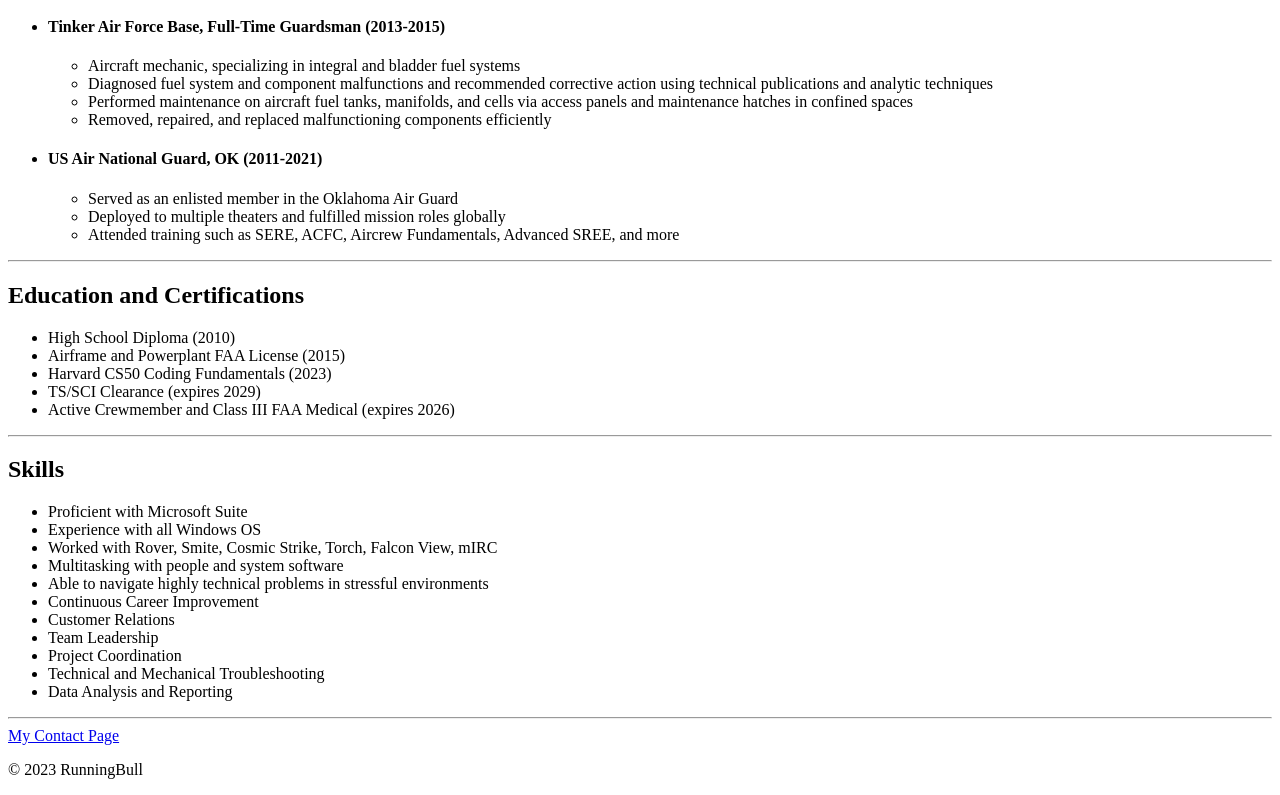
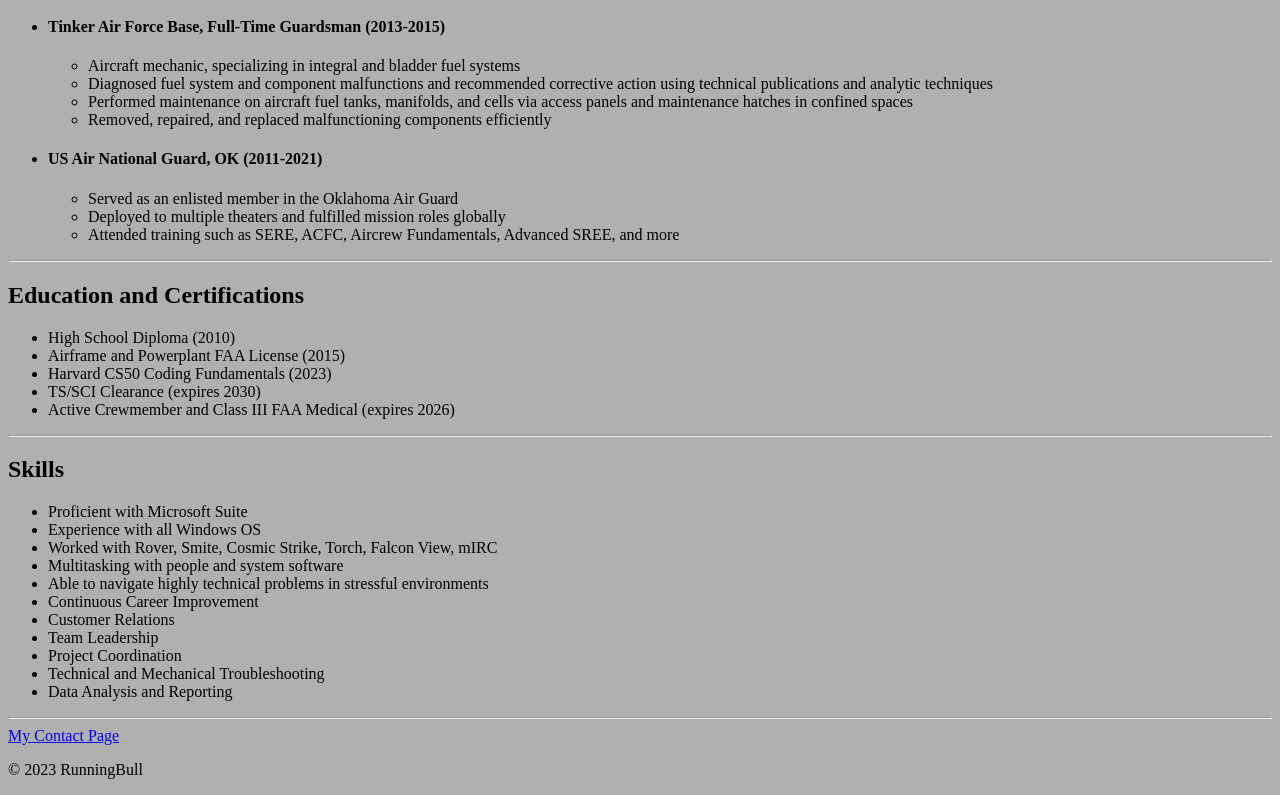
Before and after one commit to JNFellin/html-resume, a plain HTML site: page index.html in a window 1280 px wide. Shown: the part 720-1515 px from the top of the page. Drawn offline with Linux system fonts and the light colour scheme.

Commit message:
Add files via upload

```diff
--- a/index.html
+++ b/index.html
@@ -1,10 +1,24 @@
 <!DOCTYPE html>
 <html lang="en">
+
 <head>
     <meta charset="UTF-8">
     <meta name="viewport" content="width=device-width, initial-scale=1.0">
     <title>My Resume</title>
+  <style>
+    html {
+      font-size: 20px;
+    }
+
+    body {
+      background-color: rgb(176, 176, 176);
+      color: black;
+      font-size: 16px;
+    }
+
+  </style>
 </head>
+
 <body>
 <h1>Joseph Fellin</h1>
 
@@ -65,7 +79,7 @@
   <li>High School Diploma (2010)</li>
   <li>Airframe and Powerplant FAA License (2015)</li>
   <li>Harvard CS50 Coding Fundamentals (2023)</li>
-  <li>TS/SCI Clearance (expires 2029)</li>
+  <li>TS/SCI Clearance (expires 2030)</li>
   <li>Active Crewmember and Class III FAA Medical (expires 2026)</li>
 </ul>
 
```
